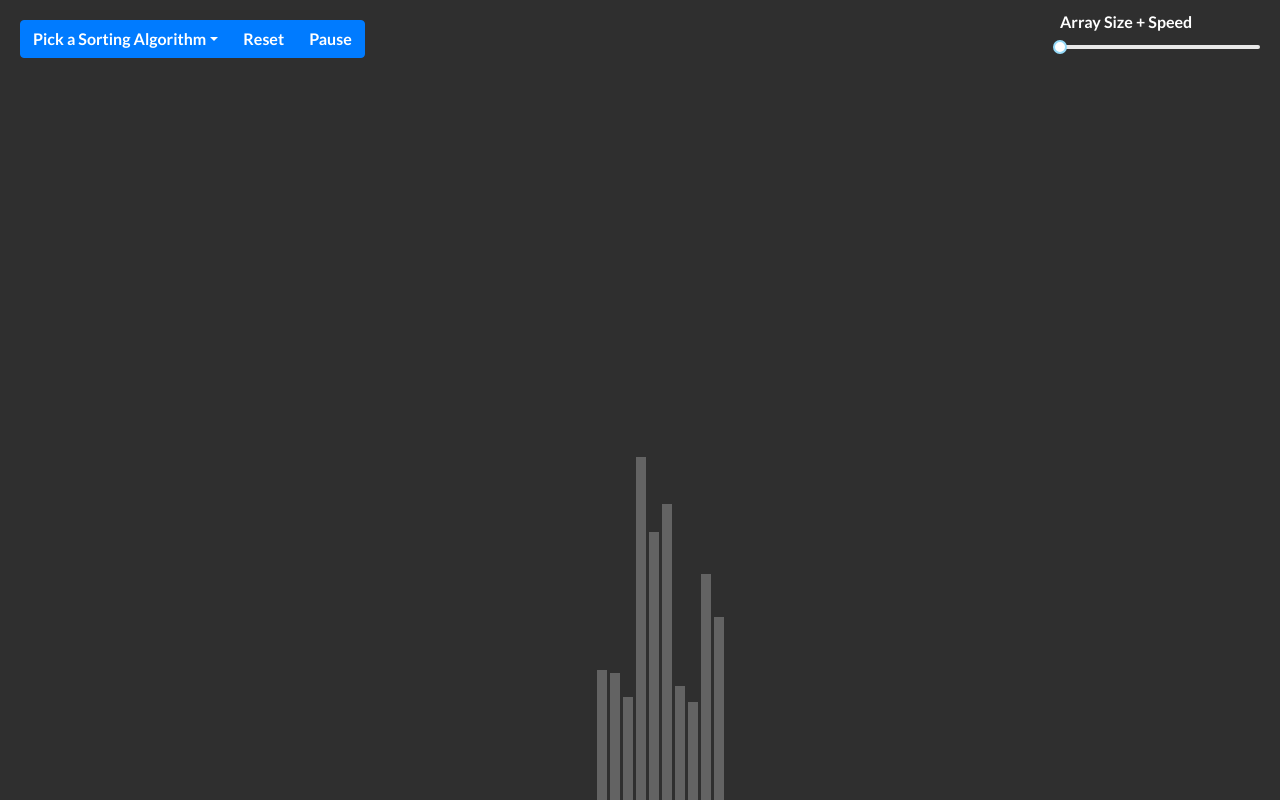
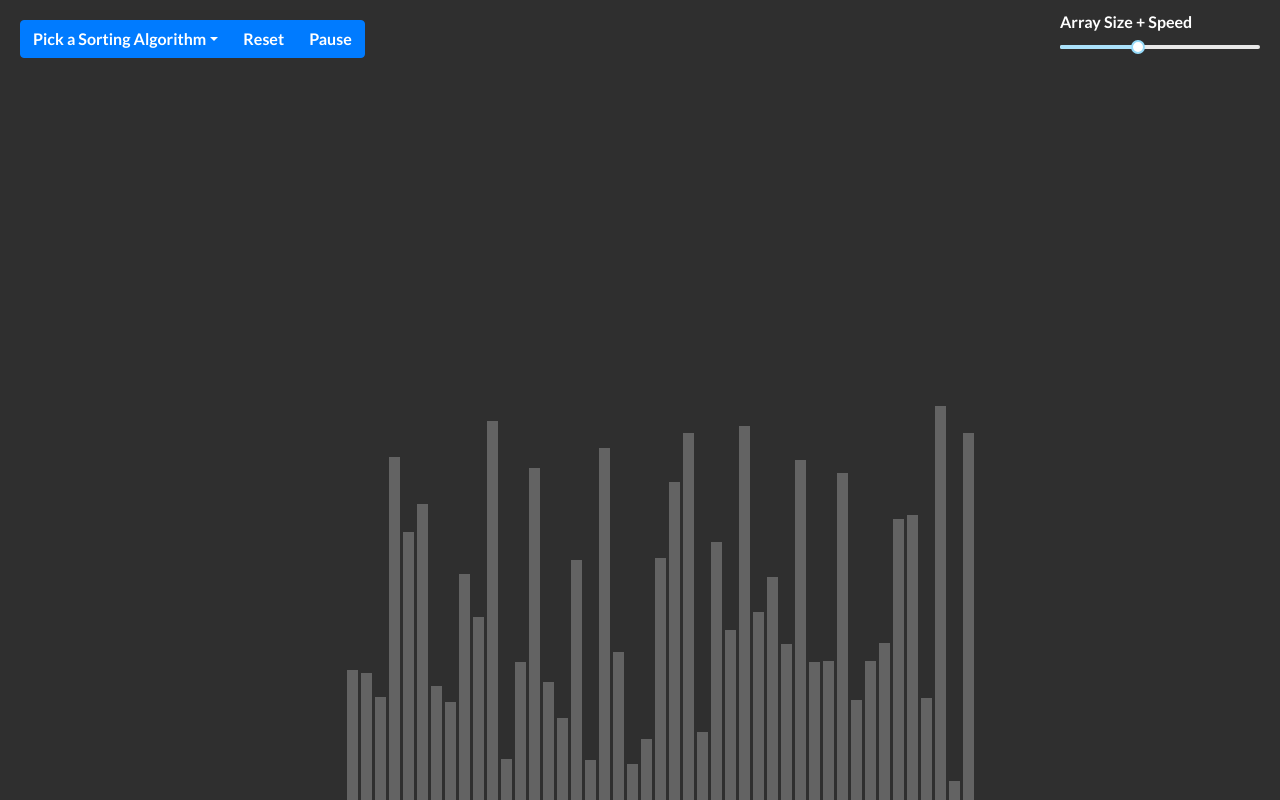
Before and after one commit to ho-tonym/sorting-visualizer, a React (Create React App) app: page / in a window 1280 px wide. Built offline with nearby package versions, Linux system fonts and the light colour scheme.

Commit message:
diff width of array bars based on array length

```diff
--- a/src/MyProvider.js
+++ b/src/MyProvider.js
@@ -11,7 +11,7 @@ export const MyProvider = (props) => {
   })
 
   const [slider, setSlider] = useState({
-    sliderValues: 10,
+    sliderValues: 45,
   })
 
   return (
--- a/src/components/SortVisualizer/SortVisualizer.jsx
+++ b/src/components/SortVisualizer/SortVisualizer.jsx
@@ -17,8 +17,8 @@ function SortVisualizer() {
   const { state, setState, slider } = useStateValue()
   const { array, comparedValues, isRunning, isSorted, animationArray } = state
   const { sliderValues } = slider
-  const speed = 600 - Math.pow(array.length, 2) > 0 ? 600 - Math.pow(array.length, 2) : 0;
-
+  const speed = 600 - Math.pow(array.length / 2, 2) > 0 ? 600 - Math.pow(array.length / 2, 2) : 0;
+  const width = Math.floor(1000 / (array.length * 2))
   useEffect(() => {
     handleResetArray(setState, sliderValues)
   }, [sliderValues])
@@ -35,10 +35,6 @@ function SortVisualizer() {
       }))
     }
   }, isRunning ? speed : null);
-
-// 10 => 100
-// 10 => 500
-// 100 => 10
 
   function pauseResume() {
     if (animationArray.length > 0) {
@@ -63,6 +59,7 @@ function SortVisualizer() {
                       : "#636363"
               }`,
               height: `${value}px`,
+              width: `${width}px`
             }}
           />
         ))}
```
